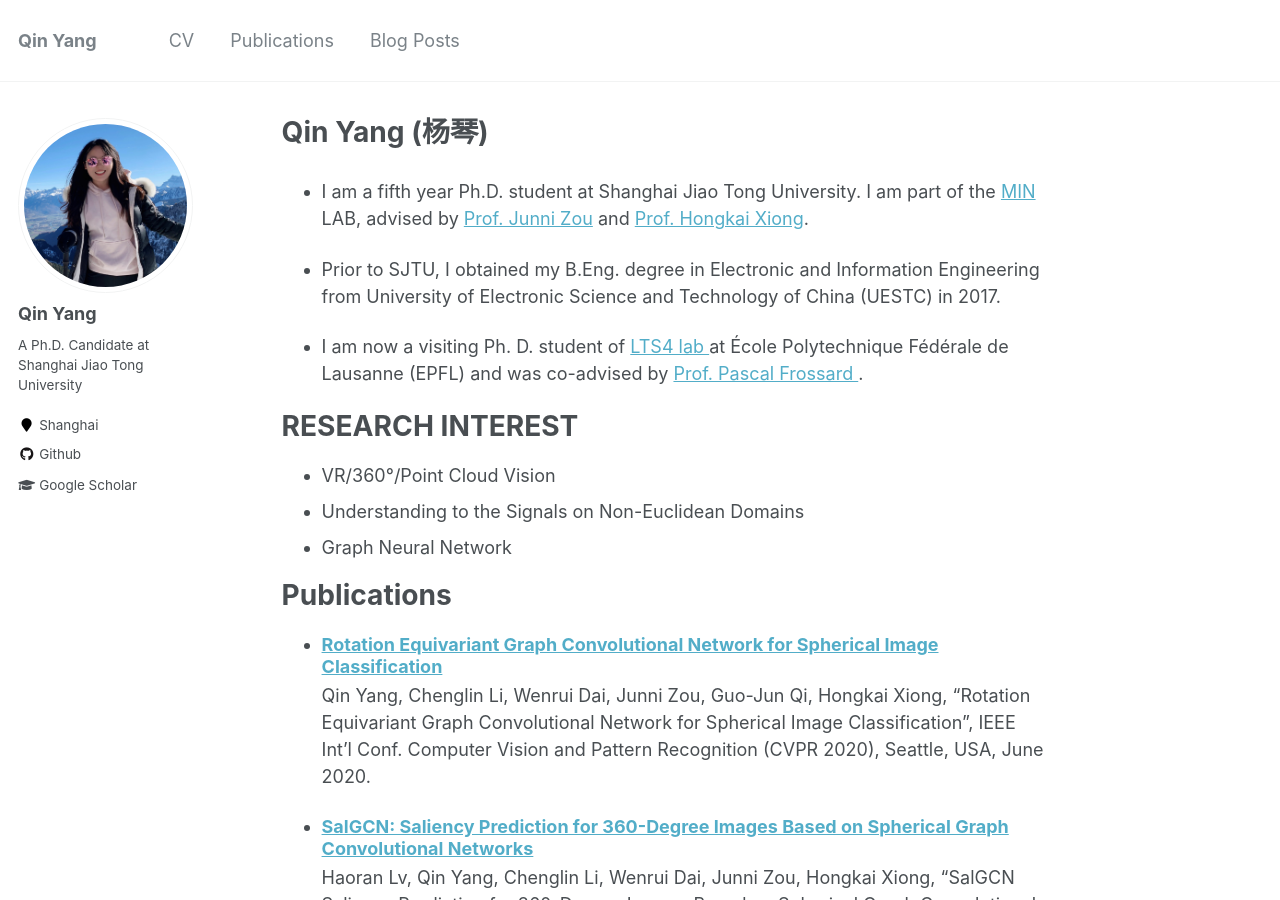
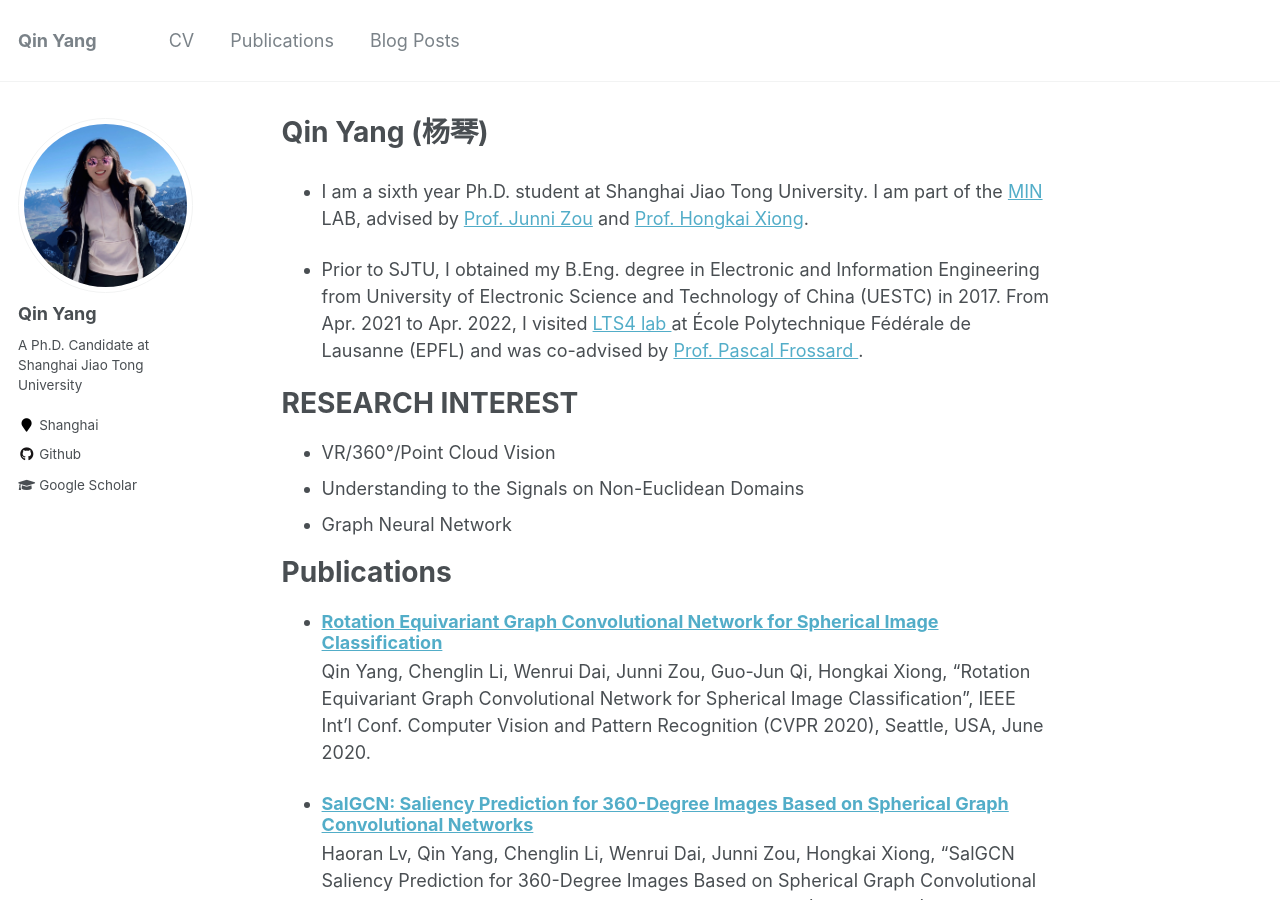
Before and after one commit to QinYang12/QinYang12.github.io, a Jekyll site: the page built from _pages/about.md, in a window 1280 px wide and 900 px high. Built offline with Jekyll 4.4.1, drawn with Linux system fonts in a browser that asks for light colours.

Commit message:
Update about.md

```diff
--- a/_pages/about.md
+++ b/_pages/about.md
@@ -8,12 +8,10 @@ redirect_from:
   - /about.html
 ---
 
-* I am a fifth year Ph.D. student at Shanghai Jiao Tong University. I am part of the <a href="http://min.sjtu.edu.cn/">MIN</a> LAB, advised by
+* I am a sixth year Ph.D. student at Shanghai Jiao Tong University. I am part of the <a href="http://min.sjtu.edu.cn/">MIN</a> LAB, advised by
 <a href="http://min.sjtu.edu.cn/zjn.htm">Prof. Junni Zou</a> and <a href="http://min.sjtu.edu.cn/xhk.htm">Prof. Hongkai Xiong</a>.
 
-* Prior to SJTU, I obtained my B.Eng. degree in Electronic and Information Engineering from University of Electronic Science and Technology of China (UESTC) in 2017.
-
-* I am now a visiting Ph. D. student of <a href="https://www.epfl.ch/labs/lts4/"> LTS4 lab </a> at École Polytechnique Fédérale de Lausanne (EPFL) and was co-advised by <a href="https://www.epfl.ch/labs/lts4/people/people-current/frossard/"> Prof. Pascal Frossard </a>.
+* Prior to SJTU, I obtained my B.Eng. degree in Electronic and Information Engineering from University of Electronic Science and Technology of China (UESTC) in 2017. From Apr. 2021 to Apr. 2022, I visited <a href="https://www.epfl.ch/labs/lts4/"> LTS4 lab </a> at École Polytechnique Fédérale de Lausanne (EPFL) and was co-advised by <a href="https://www.epfl.ch/labs/lts4/people/people-current/frossard/"> Prof. Pascal Frossard </a>.
 
 RESEARCH INTEREST
 ======
@@ -21,7 +19,6 @@ RESEARCH INTEREST
 * Understanding to the Signals on Non-Euclidean Domains
 * Graph Neural Network
 
-
 Publications
 ======
   <ul>{% for post in site.publications reversed%}
```
